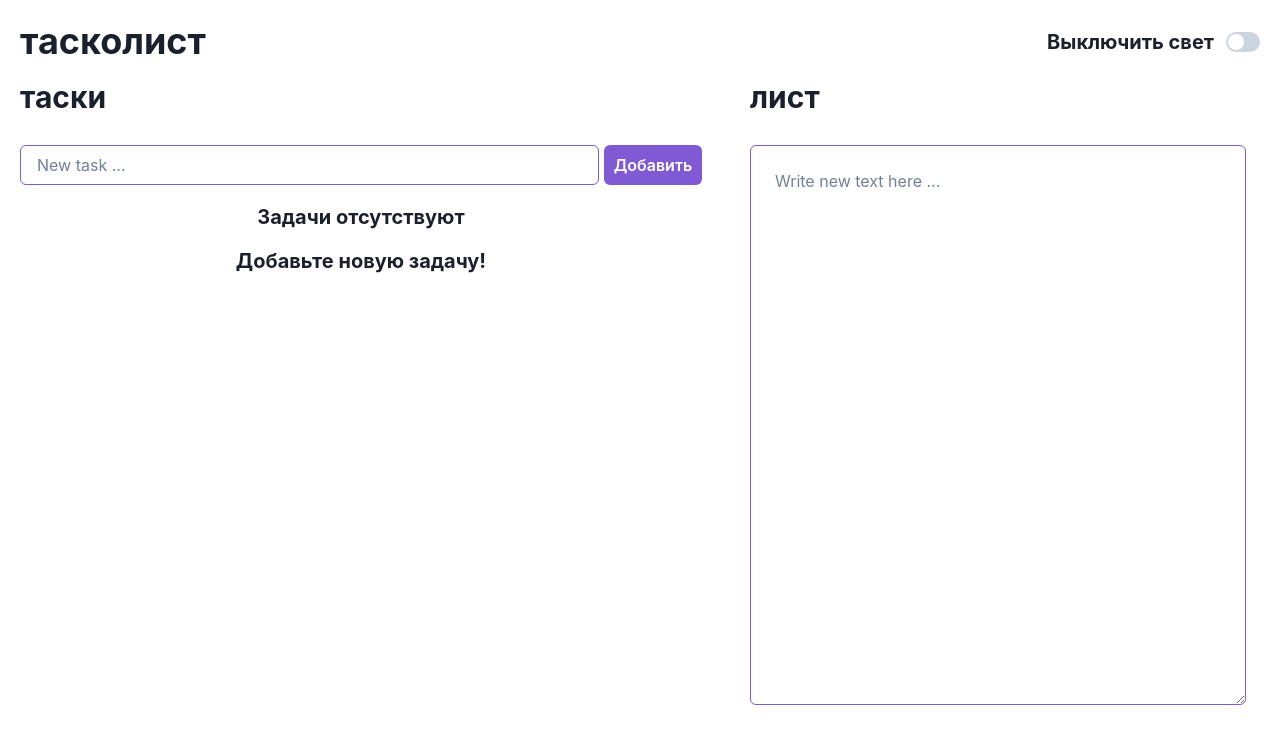
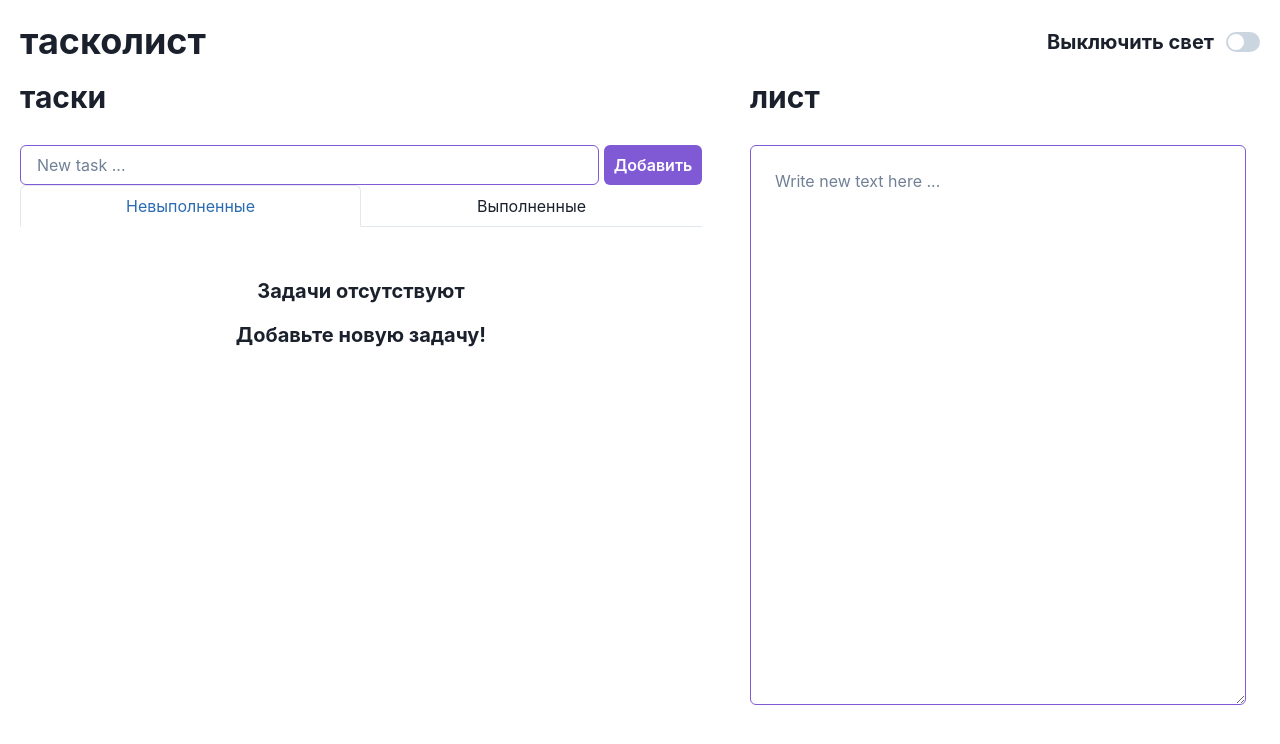
Before and after one commit to gorbatkoff/Vite_Chakra-UI_To_Do-List, a React (Vite) app: page / in a window 1280 px wide. Shown: the top 744 px of the page. Built offline with nearby package versions, Linux system fonts and the light colour scheme.

Commit message:
Add sorting tasks by type

```diff
--- a/src/widgets/Content/Content.tsx
+++ b/src/widgets/Content/Content.tsx
@@ -1,6 +1,6 @@
 import {ChangeEvent, memo, useEffect, useState} from "react";
 import styles from "./Content.module.scss";
-import {Heading, Textarea, useTheme} from "@chakra-ui/react";
+import {Heading, Tab, TabList, TabPanel, TabPanels, Tabs, Textarea, useTheme} from "@chakra-ui/react";
 import {NewTask} from "/src/features";
 import {Tasks} from "/src/widgets/TasksList/ui/Tasks";
 
@@ -18,8 +18,6 @@ export const Content = memo((props: ContentProps) => {
         setNotes(e.target.value);
     };
 
-    const theme = useTheme();
-
     return (
         <div className={styles.Content}>
             <div>
@@ -27,7 +25,21 @@ export const Content = memo((props: ContentProps) => {
 
                 <NewTask/>
 
-                <Tasks />
+                <Tabs isFitted variant='enclosed'>
+                    <TabList mb='1em'>
+                        <Tab>Невыполненные</Tab>
+                        <Tab>Выполненные</Tab>
+                    </TabList>
+                    <TabPanels>
+                        <TabPanel>
+                            <Tasks  typeOfFilter="uncompleted"/>
+                        </TabPanel>
+                        <TabPanel>
+                            <Tasks  typeOfFilter="completed"/>
+                        </TabPanel>
+                    </TabPanels>
+                </Tabs>
+
             </div>
             <div>
                 <Heading size='lg'>лист</Heading>
```
